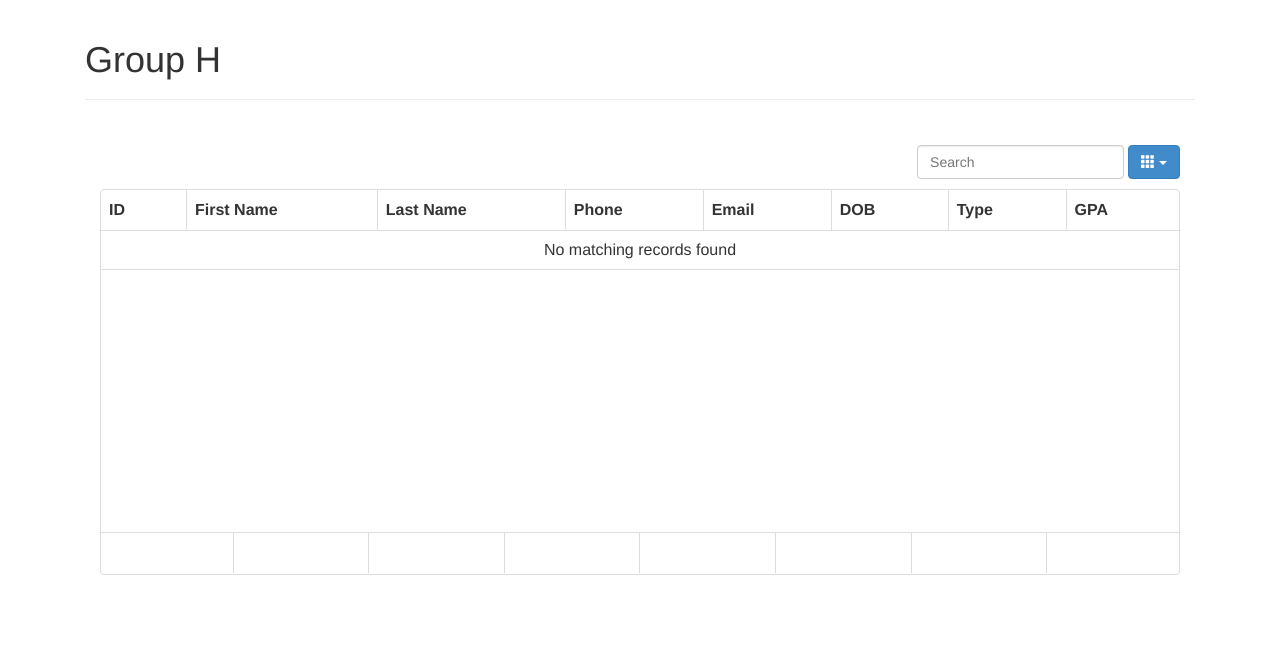
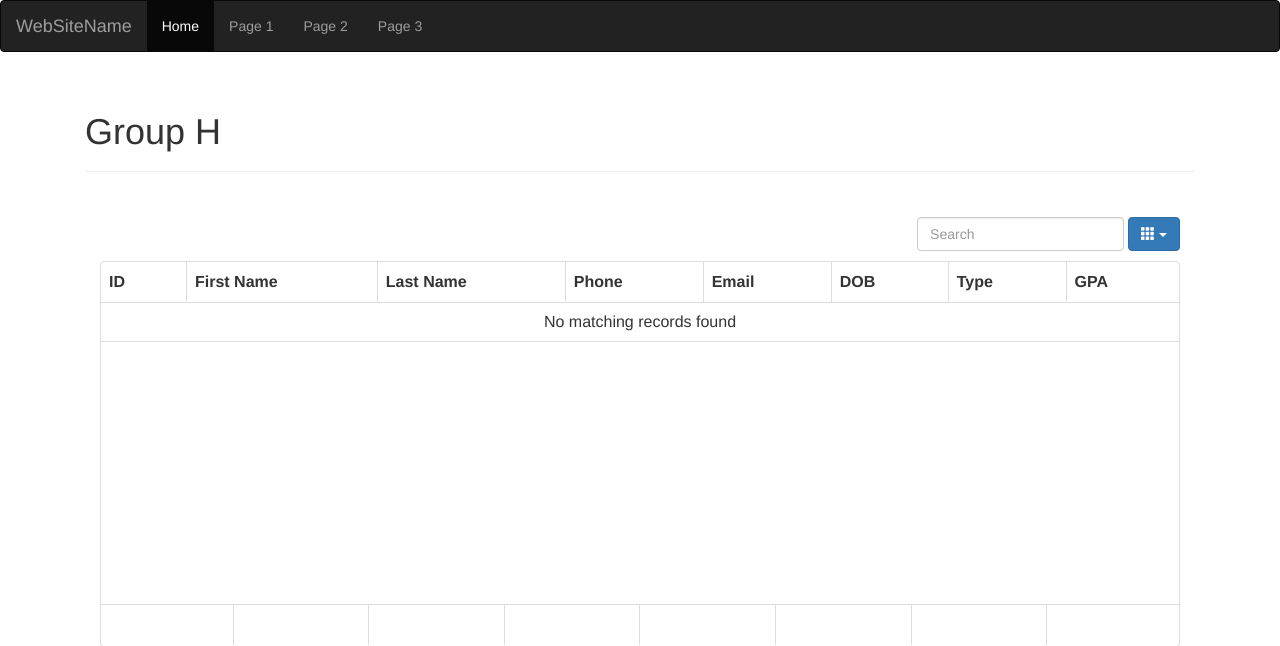
Before and after one commit to comp353-h/final, a PHP site: page / in a window 1280 px wide. Shown: the top 646 px of the page. Run offline with PHP 8.4, Linux system fonts and the light colour scheme; data that the repository does not hold is empty.

Commit message:
navbar testing

```diff
--- a/index.php
+++ b/index.php
@@ -5,9 +5,28 @@
 		<link type="text/css" href="css/bootstrap.min.css" rel="stylesheet">
 		<link type="text/css" href="css/bootstrap-table.css" rel="stylesheet">
 		<link type="text/css" href="css/font-awesome.css" rel="stylesheet">
+        <meta name="viewport" content="width=device-width, initial-scale=1">
+        <link rel="stylesheet" href="https://maxcdn.bootstrapcdn.com/bootstrap/3.4.0/css/bootstrap.min.css">
+        <script src="https://ajax.googleapis.com/ajax/libs/jquery/3.4.1/jquery.min.js"></script>
+        <script src="https://maxcdn.bootstrapcdn.com/bootstrap/3.4.0/js/bootstrap.min.js"></script>
 </head>
 
+
 <body>
+
+<nav class="navbar navbar-inverse">
+    <div class="container-fluid">
+        <div class="navbar-header">
+            <a class="navbar-brand" href="#">WebSiteName</a>
+        </div>
+        <ul class="nav navbar-nav">
+            <li class="active"><a href="#">Home</a></li>
+            <li><a href="#">Page 1</a></li>
+            <li><a href="#">Page 2</a></li>
+            <li><a href="#">Page 3</a></li>
+        </ul>
+    </div>
+</nav>
 
 <div class="container">
 	<div class="col-md-12">
```
